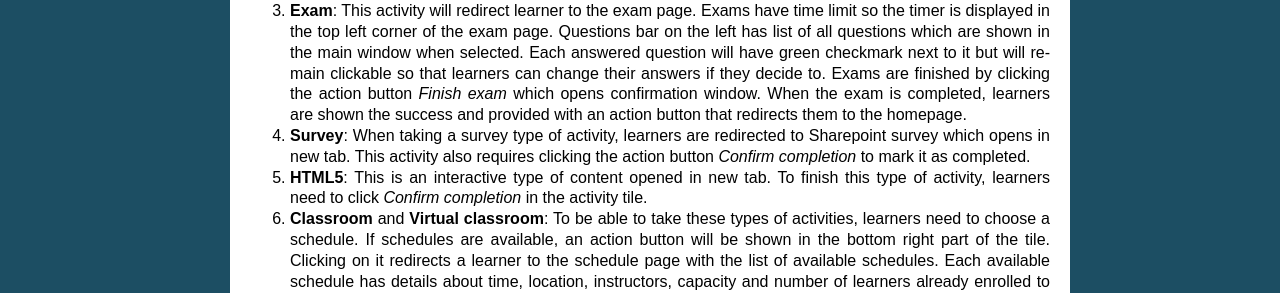
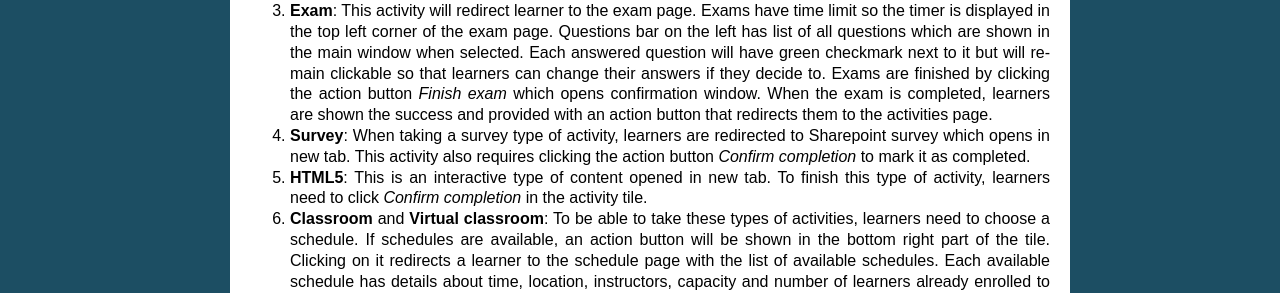
Before and after one commit to pslisko/performa365docs, a Sphinx documentation site: the page built from docs/howto/take_a_course.rst, in a window 1280 px wide. Shown: the part 487-780 px from the top of the page. Built offline with Sphinx 7.4.7, drawn with Linux system fonts in a browser that asks for light colours; pages that are not in the unit, such as notebooks, are missing from menus.

Commit message:
Update take_a_course.rst

```diff
--- a/docs/howto/take_a_course.rst
+++ b/docs/howto/take_a_course.rst
@@ -15,7 +15,7 @@ Each course consists of number of activities. These activities can be of differe
 
 #. **Video**: This type of activity has video content shown inside activity tile. To mark the activity as completed, a learner needs to click on action button *Confirm completion*.
 
-#. **Exam**: This activity will redirect learner to the exam page. Exams have time limit so the timer is displayed in the top left corner of the exam page. Questions bar on the left has list of all questions which are shown in the main window when selected. Each answered question will have green checkmark next to it but will remain clickable so that learners can change their answers if they decide to. Exams are finished by clicking the action button *Finish exam* which opens confirmation window. When the exam is completed, learners are shown the success and provided with an action button that redirects them to the homepage.
+#. **Exam**: This activity will redirect learner to the exam page. Exams have time limit so the timer is displayed in the top left corner of the exam page. Questions bar on the left has list of all questions which are shown in the main window when selected. Each answered question will have green checkmark next to it but will remain clickable so that learners can change their answers if they decide to. Exams are finished by clicking the action button *Finish exam* which opens confirmation window. When the exam is completed, learners are shown the success and provided with an action button that redirects them to the activities page.
 
 #. **Survey**: When taking a survey type of activity, learners are redirected to Sharepoint survey which opens in new tab. This activity also requires clicking the action button *Confirm completion* to mark it as completed.
 
```
